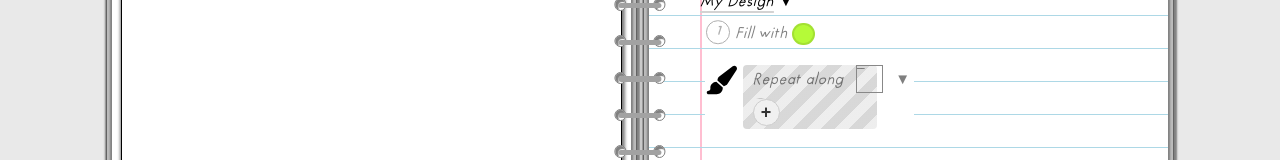
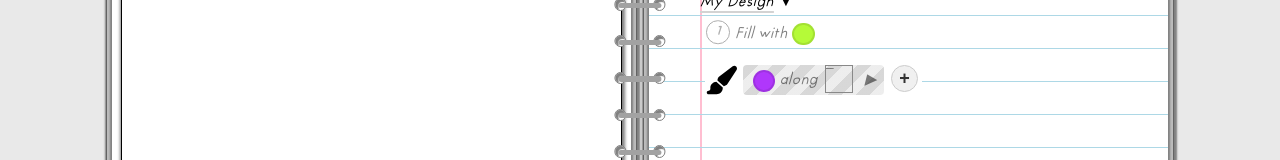
Before and after one commit to nataliefreed/motif, a SvelteKit app: page / in a window 1280 px wide. Both pictures are taken after a click on the button "brushes". Shown: the part 120-280 px from the top of the page. Built offline with nearby package versions, Linux system fonts and the light colour scheme.

Commit message:
Children widget for repeat along path

```diff
--- /dev/null
+++ b/src/components/actions and widgets/ChildrenWidget.svelte
@@ -0,0 +1,43 @@
+<script lang="ts">
+  import { createEventDispatcher } from 'svelte';
+  import { flatActionStore } from '../../stores/dataStore';
+  import { v4 as uuidv4 } from 'uuid';
+  import ColorWidget from './ColorWidget.svelte';
+
+  export let id = '';
+  export let value: string[] = [];
+  let children: any[] = [];
+  let listElement: HTMLElement;
+
+  // get the child actions from their uuids
+  $: children = value.map(uuid => $flatActionStore[uuid]);
+
+  function checkAction(action) {
+    if (!action) {
+      // console.error("Action not found");
+      // Return a default action object to prevent the app from breaking
+      return { uuid: 'not-found' + uuidv4(), params: { /* default params */ } };
+    }
+    return action;
+  }
+
+</script>
+
+<span bind:this={listElement}>
+  {#each children.map(checkAction) as action (action.uuid)}
+    <ColorWidget id='color' value={action.params.color} />
+    <!-- {action.name}
+    {#if action.thumbnail}
+      <img src={`/assets/effect-thumbnails/${action.thumbnail}`} alt="{action.name} thumbnail" class="thumbnail">
+    {/if} -->
+  {/each}
+</span>
+
+<style>
+
+.thumbnail {
+  width: 2em;
+  height: 2em;
+}
+
+</style>
--- a/src/components/actions and widgets/effects/ControlStructure.svelte
+++ b/src/components/actions and widgets/effects/ControlStructure.svelte
@@ -2,12 +2,13 @@
   import PathWidget from "../PathWidget.svelte";
   import StringWidget from "../StringWidget.svelte";
   import ListWidget from "../ListWidget.svelte";
+  import ChildrenWidget from "../ChildrenWidget.svelte";
 
   export let name = '';
   export let params: any = {};
   export let onUpdate: (params: any) => void; // callback to update the actionStore
   export let depth = 0;
-  let isOpen = true;
+  export let isOpen = false;
 
 
   function handleValueChange(event: CustomEvent) {
@@ -30,8 +31,9 @@
     <ListWidget id='children' value={params.children} {depth} on:valueChange={handleValueChange}/>
   {/if}
 {:else if name === 'along path'}
+  <ChildrenWidget id='children' value={params.children}/>
   <!-- <StringWidget id='title' value={params.title} /> -->
-Repeat along <PathWidget id='path' path={params.path} on:valueChange={handleValueChange}/>
+  along<PathWidget id='path' path={params.path} on:valueChange={handleValueChange}/>
   <!-- svelte-ignore a11y-click-events-have-key-events -->
   <span class="toggle-arrow" on:click={toggle}> {isOpen ? '▼' : '▶'}</span>
   {#if isOpen}
```
